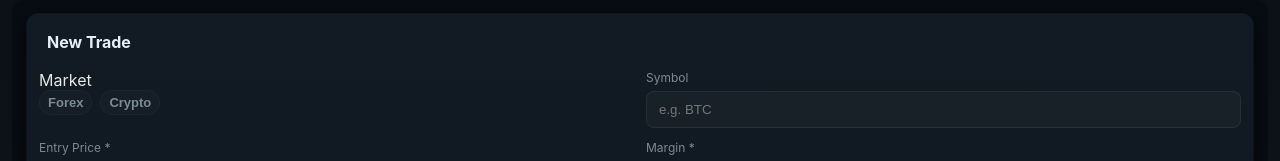
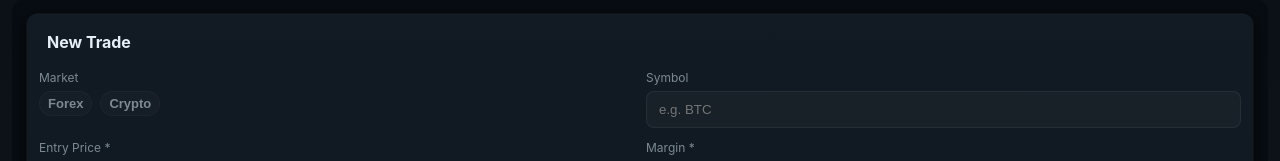
Before and after one commit to monkey-trader/traders-mirror, a React (Create React App) app: page / in a window 1280 px wide. Shown: the part 164-325 px from the top of the page. Built offline with nearby package versions, Linux system fonts and the light colour scheme.

Commit message:
feat(ui): add label, error, and accessibility support to MarketSelect; update NewTradeForm to use enhanced MarketSelect

```diff
--- a/src/presentation/shared/components/MarketSelect/MarketSelect.tsx
+++ b/src/presentation/shared/components/MarketSelect/MarketSelect.tsx
@@ -1,5 +1,6 @@
 import React from 'react'
 import styles from './MarketSelect.module.css'
+import inputStyles from '@/presentation/shared/components/Input/Input.module.css'
 
 export type MarketValue = '' | 'All' | 'Forex' | 'Crypto'
 
@@ -8,13 +9,21 @@ export type MarketSelectProps = {
   onChange: (v: MarketValue) => void
   compact?: boolean
   showAll?: boolean // when false, do not render the 'All' option (useful for New Trade form)
+  label?: string
+  hasError?: boolean
+  ariaDescribedBy?: string
 }
 
-export function MarketSelect({ value, onChange, compact = false, showAll = true }: MarketSelectProps) {
+export function MarketSelect({ value, onChange, compact = false, showAll = true, label, hasError = false, ariaDescribedBy }: MarketSelectProps) {
   const options = (showAll ? ['All', 'Forex', 'Crypto'] : ['Forex', 'Crypto']) as Exclude<MarketValue, ''>[]
 
-  return (
-    <div className={styles.container} role="tablist" aria-label="Market select">
+  const container = (
+    <div
+      className={`${styles.container} ${hasError ? styles.error : ''}`}
+      role="tablist"
+      aria-label="Market select"
+      aria-describedby={ariaDescribedBy}
+    >
       {options.map(m => (
         <button
           key={m}
@@ -28,6 +37,18 @@ export function MarketSelect({ value, onChange, compact = false, showAll = true
       ))}
     </div>
   )
+
+  // If a label was provided, render the input-like wrapper so consumers don't need to wrap it manually
+  if (label) {
+    return (
+      <label className={inputStyles.wrapper}>
+        <span className={inputStyles.label}>{label}</span>
+        {container}
+      </label>
+    )
+  }
+
+  return container
 }
 
 export default MarketSelect
--- a/src/presentation/trade/components/NewTradeForm/NewTradeForm.tsx
+++ b/src/presentation/trade/components/NewTradeForm/NewTradeForm.tsx
@@ -79,9 +79,8 @@ export function NewTradeForm({
           <input id="entryDate" type="hidden" value={form.entryDate} />
           <div className={styles.newTradeGrid}>
             <div className={styles.newTradeField}>
-              <div style={{ display: 'flex', flexDirection: 'column' }}>
-                <span className={styles.fieldLabel}>Market</span>
               <MarketSelect
+                label="Market"
                 value={(form.market ?? '') as MarketValue}
                 onChange={(v) => {
                   onChangeForm({ market: v })
@@ -90,10 +89,11 @@ export function NewTradeForm({
                 }}
                 compact
                 showAll={false}
+                hasError={Boolean(formErrors.market && (touched.market || formSubmitted))}
+                ariaDescribedBy={formErrors.market && (touched.market || formSubmitted) ? 'market-error' : undefined}
               />
-              </div>
               {(formErrors.market && (touched.market || formSubmitted)) && (
-                <div className={styles.fieldError}>{formErrors.market}</div>
+                <div id="market-error" className={styles.fieldError}>{formErrors.market}</div>
               )}
             </div>
 
```
Lines whose indentation alone changed are shown as unchanged.
